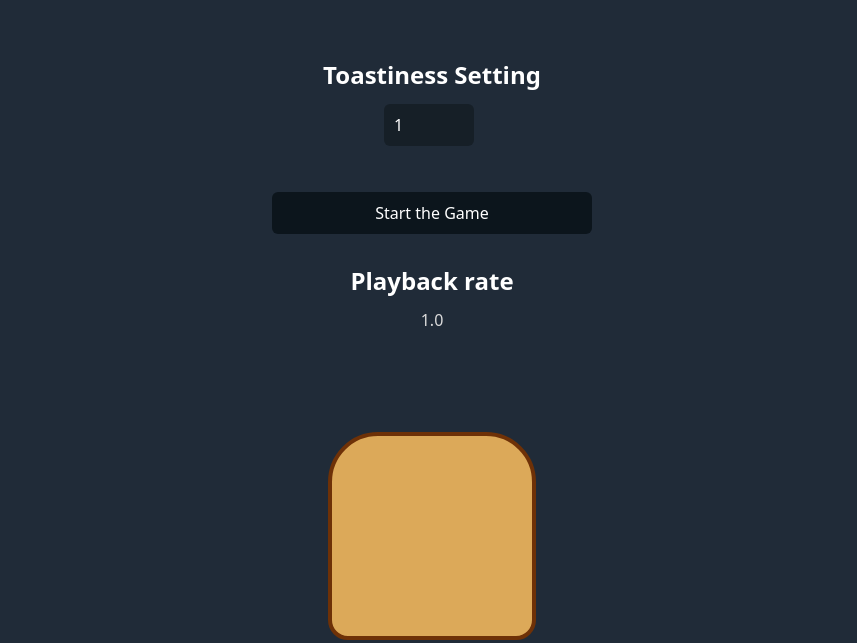
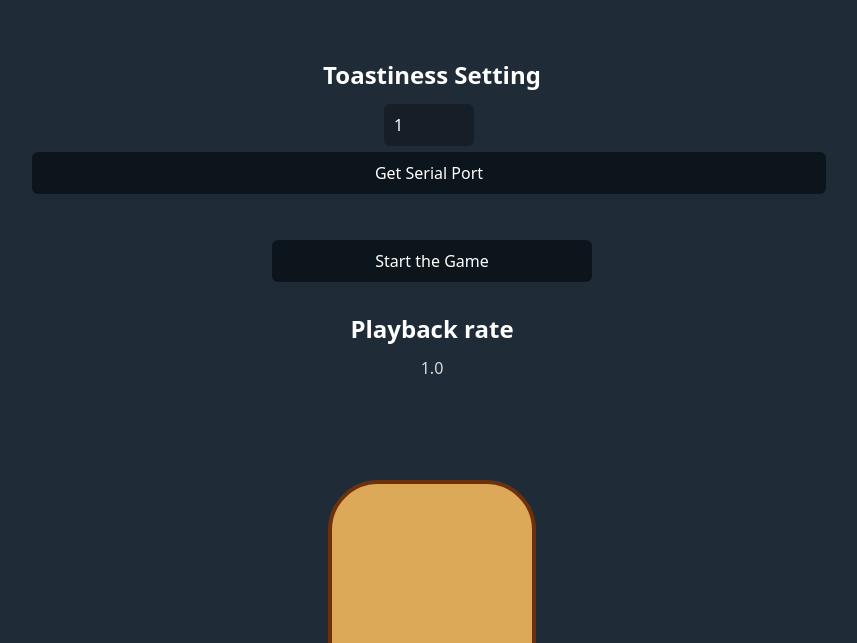
Before and after one commit to AndreaMaderthaner/ToasterGame, a plain HTML site: page v_01/index.html in a window 1280 px wide. Shown: the part 157-800 px from the top of the page, without its empty margins (208-1065 px from the left). Drawn offline with nearby package versions, Linux system fonts and the light colour scheme.

Commit message:
Feat: Added a port button (only works in chrome and edge)

```diff
--- a/v_01/index.html
+++ b/v_01/index.html
@@ -44,6 +44,7 @@
         value="1"
       />
     </div>
+    <button class="button" id="port" title="Port">Get Serial Port</button>
 
     <button class="button" id="start" title="Play">Start the Game</button>
 
```
